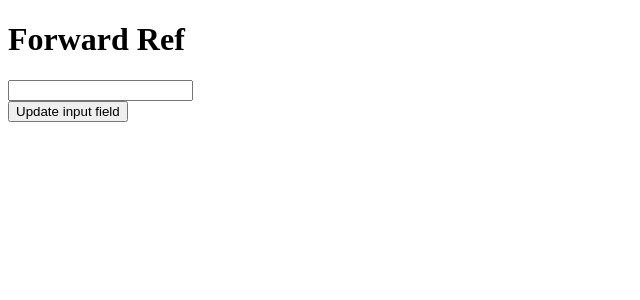
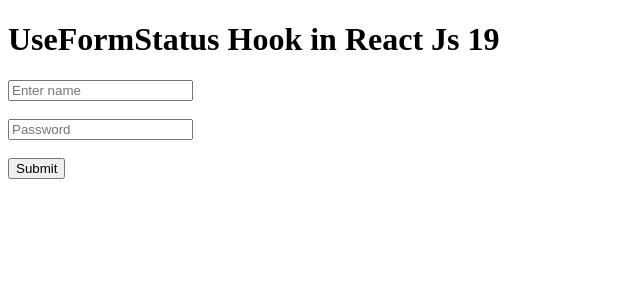
Before and after one commit to tekdhami596-lgtm/react-learning, a React (Vite) app: page / in a window 1280 px wide. Shown: the top 300 px of the page, without its empty margins (0-640 px from the left). Built offline with nearby package versions, Linux system fonts and the light colour scheme.

Commit message:
useFormStatus

```diff
--- a/src/App.jsx
+++ b/src/App.jsx
@@ -13,7 +13,8 @@
 // import Defaultprops from "./lessons/13-defaultprops"
 // import Wrapper from "./lessons/14-wrapperprops";
 
-import { useRef } from "react";
+// import { useRef } from "react";
+import { useFormStatus } from "react-dom";
 
 // import User from "./lessons/26-pass-function-in-component-as-props";
 
@@ -30,7 +31,7 @@ import { useRef } from "react";
 // import Counter from "./lessons/23-props-useEffect"
 // import UseRefHook from "./lessons/24-useRefHook"
 // import Form from "./lessons/25-uncontrolledComponent"
-import UserInput from "./lessons/27-forwardRef";
+// import UserInput from "./lessons/27-forwardRef";
 
 function App() {
   //  let userName="Tek Dhami";
@@ -56,8 +57,6 @@ function App() {
 
   // let collegeNames = ["IIT", 'IET', 'NAST','NIT', 'MIT']
 
-
-
   // const [student, setStudent] = useState("sam")
   // const [color, setColor]=useState('green')
   // const [count, setCount]=useState(0)
@@ -72,11 +71,32 @@ function App() {
     alert("Get user name")
   } */
 
-    const inputRef = useRef(null)
+  /*   const inputRef = useRef(null)
 
     const updateInput=()=>{
       inputRef.current.value='1000'
       inputRef.current.focus()
+    }
+ */
+
+  const handleSubmit = async () => {
+    await new Promise((res) => setTimeout(res, 4000));
+    console.log("submit");
+  };
+
+  function CustomForm() {
+    const {pending}=useFormStatus()
+    return (
+      <div>
+        <input type="text" placeholder="Enter name" />
+        <br />
+        <br />
+        <input type="text" placeholder="Password" />
+        <br />
+        <br />
+        <button disabled={pending}>{pending?"submitting...":'Submit'}</button>
+      </div>
+    );
   }
 
   return (
@@ -101,7 +121,6 @@ function App() {
       <User user={userObject1} />
       <User user={userObject2} />
       <User user={userObject3} /> */}
-
 
       {/* <Defaultprops name ="tek dhami" />
     <Defaultprops  />
@@ -161,15 +180,17 @@ function App() {
      <User displayName={displayName} name="sita" getUser={getUser}/>
      */}
 
-
-
-    <h1>Forward Ref</h1>
+      {/*   <h1>Forward Ref</h1>
    <UserInput  ref={inputRef}/>
     <button onClick={updateInput}>Update input field</button>
+ */}
 
-
+      <h1>UseFormStatus Hook in React Js 19</h1>
+      <form action={handleSubmit}>
+        <CustomForm />
+      </form>
     </div>
-  )
+  );
 }
 
 export default App;
```
Lines whose indentation alone changed are shown as unchanged.
